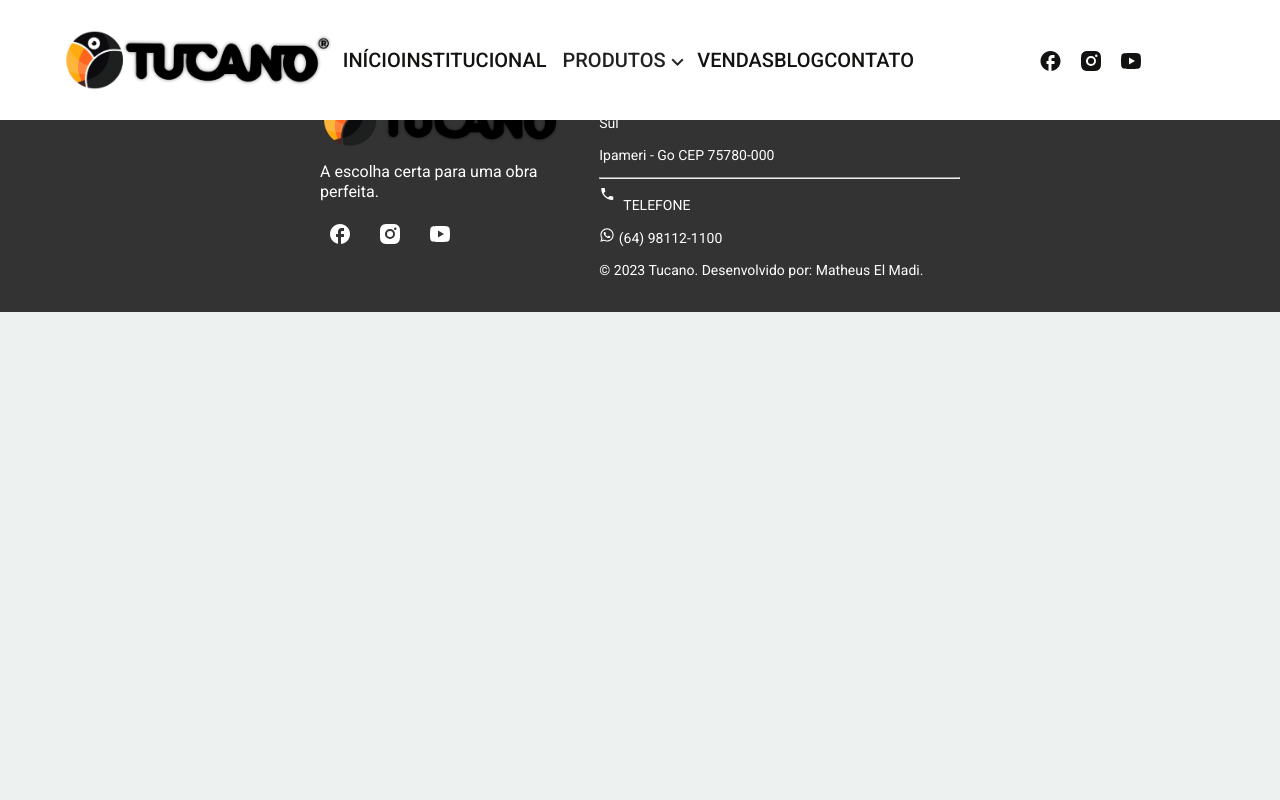
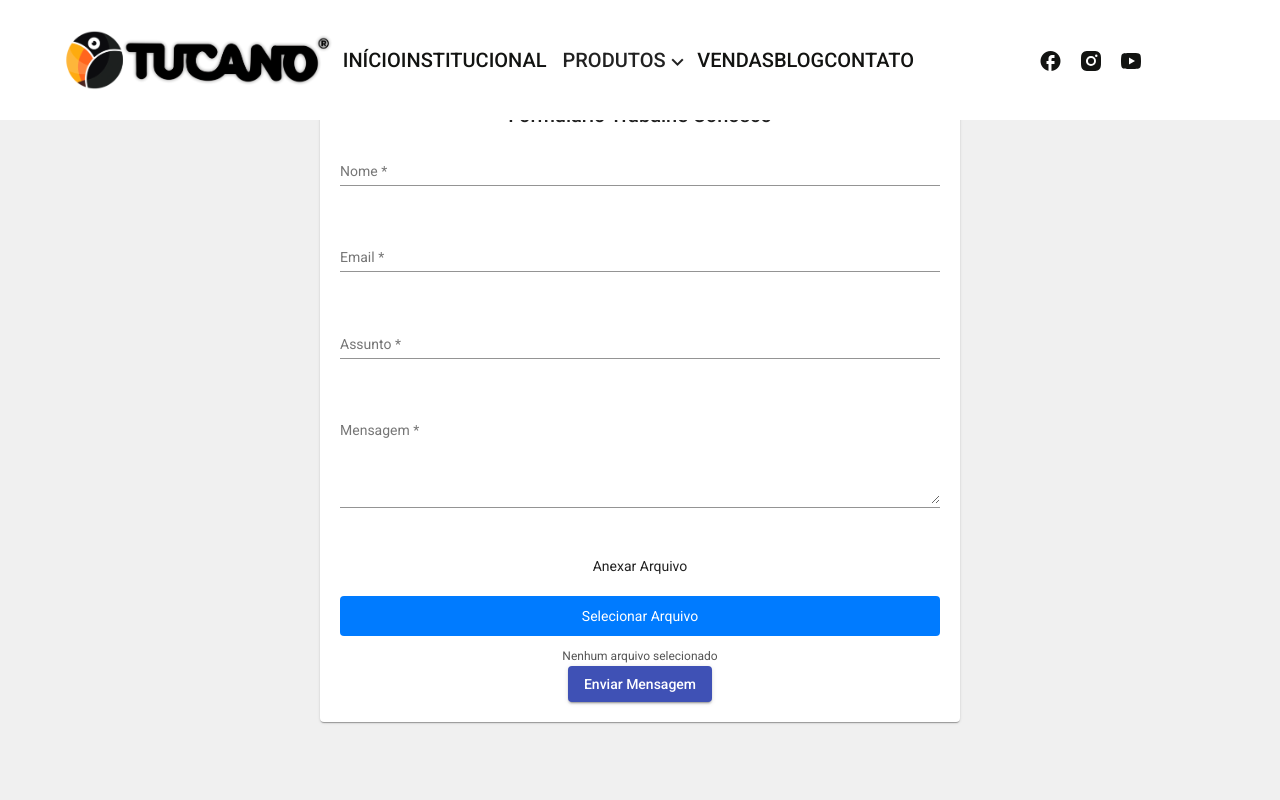
Before and after one commit to matheuselmadi/tucano, an Angular app: page /trabalhe-conosco in a window 1280 px wide. Shown: the top 800 px of the page. Built offline with nearby package versions, Linux system fonts and the light colour scheme; what ngx-slick-carousel would draw is missing.

Commit message:
Tela trabalhe conosco em desenvolvimento

```diff
--- a/src/app/app.module.ts
+++ b/src/app/app.module.ts
@@ -1,6 +1,7 @@
 import { NgModule } from '@angular/core';
 import { BrowserModule } from '@angular/platform-browser';
 import { BrowserAnimationsModule} from '@angular/platform-browser/animations'
+import { ReactiveFormsModule } from '@angular/forms';
 
 import {MatToolbarModule} from '@angular/material/toolbar';
 import {MatIconModule} from '@angular/material/icon';
@@ -65,7 +66,8 @@ import { TrabalheConoscoComponent } from './trabalhe-conosco/trabalhe-conosco.co
     MatDatepickerModule,
     MatNativeDateModule,
     SlickCarouselModule,
-    MatCardModule
+    MatCardModule,
+    ReactiveFormsModule
   ],
   providers: [],
   bootstrap: [AppComponent]
--- a/src/app/trabalhe-conosco/trabalhe-conosco.component.html
+++ b/src/app/trabalhe-conosco/trabalhe-conosco.component.html
@@ -1 +1,28 @@
-<p>trabalhe-conosco works!</p>
+<div class="form-container">
+    <mat-card class="form-card">
+        <h2>Formulário Trabalhe Conosco</h2>
+        <form [formGroup]="trabalheConoscoForm">
+            <mat-form-field>
+                <input matInput formControlName="nome" placeholder="Nome" required>
+            </mat-form-field>
+            <mat-form-field>
+                <input matInput formControlName="email" type="email" placeholder="Email" required>
+            </mat-form-field>
+            <mat-form-field>
+                <input matInput formControlName="assunto" placeholder="Assunto" required>
+            </mat-form-field>
+            <mat-form-field>
+                <textarea matInput formControlName="mensagem" placeholder="Mensagem" rows="5" required></textarea>
+            </mat-form-field>
+            <div class="file-input">
+                <mat-label class="mat-form-field-file-label">Anexar Arquivo</mat-label>
+                <label for="fileInput" class="file-input-label">Selecionar Arquivo</label>
+                <input id="fileInput" type="file" (change)="onFileSelected($event)" accept=".pdf,.doc,.docx,.jpg,.png"
+                    class="file-input-element">
+                <span class="selected-file-name">{{ selectedFile ? selectedFile.name : 'Nenhum arquivo selecionado'
+                    }}</span>
+            </div>
+            <button mat-raised-button color="primary" (click)="enviarMensagem()">Enviar Mensagem</button>
+        </form>
+    </mat-card>
+</div>
--- a/src/app/trabalhe-conosco/trabalhe-conosco.component.scss
+++ b/src/app/trabalhe-conosco/trabalhe-conosco.component.scss
@@ -0,0 +1,60 @@
+.form-container {
+    display: flex;
+    justify-content: center;
+    align-items: center;
+    height: 100vh;
+    background-color: #f0f0f0;
+  }
+
+  .form-card {
+    width: 600px;
+    padding: 20px;
+    text-align: center;
+    background-color: #ffffff;
+  }
+
+  .file-input {
+    margin-top: 20px;
+    display: flex;
+    flex-direction: column;
+  }
+
+  .mat-form-field {
+    width: 100%;
+    margin-bottom: 30px; /* Adicione o espaço desejado */
+  }
+
+  .file-input-element {
+    margin-top: 10px;
+  }
+
+  .selected-file-name {
+    color: #555;
+    margin-top: 5px;
+    font-size: 12px;
+  }
+
+  /* Estilo para o rótulo do botão de enviar arquivo */
+.file-input-label {
+    background-color: #007bff;
+    color: white;
+    padding: 10px 20px;
+    border-radius: 4px;
+    cursor: pointer;
+    transition: background-color 0.3s ease;
+    margin-bottom: 5px;
+  }
+
+  .file-input-label:hover {
+    background-color: #0056b3;
+  }
+
+  /* Esconder o input do tipo "file" */
+  .file-input-element {
+    display: none;
+  }
+
+  .mat-form-field-file-label{
+    margin-top: -20px;
+    margin-bottom: 20px;
+  }
--- a/src/app/trabalhe-conosco/trabalhe-conosco.component.ts
+++ b/src/app/trabalhe-conosco/trabalhe-conosco.component.ts
@@ -1,4 +1,5 @@
 import { Component } from '@angular/core';
+import { FormBuilder, FormGroup } from '@angular/forms';
 
 @Component({
   selector: 'app-trabalhe-conosco',
@@ -7,4 +8,29 @@ import { Component } from '@angular/core';
 })
 export class TrabalheConoscoComponent {
 
+  trabalheConoscoForm: FormGroup;
+  selectedFile: File | null = null;
+
+  constructor(private formBuilder: FormBuilder) {
+    this.trabalheConoscoForm = this.formBuilder.group({
+      nome: '',
+      email: '',
+      assunto: '',
+      mensagem: ''
+    });
+  }
+
+  onFileSelected(event: any): void {
+    this.selectedFile = event.target.files[0];
+  }
+
+  enviarMensagem(): void {
+    if (this.selectedFile) {
+      // Aqui você pode implementar a lógica para enviar o arquivo e os outros campos
+      console.log('Enviando arquivo:', this.selectedFile);
+    } else {
+      // Implemente a lógica de envio de mensagem sem anexo aqui
+    }
+  }
+
 }
--- a/src/app/vendas/vendas.component.scss
+++ b/src/app/vendas/vendas.component.scss
@@ -107,6 +107,7 @@
   grid-template-columns: repeat(auto-fill, minmax(300px, 1fr)); /* Define a largura das colunas */
   gap: 10px; /* Espaçamento entre as colunas e linhas */
   max-width: 750px;
+  overflow-x: hidden;
 //   grid-column-gap: 0px; /* Espaçamento menor entre as colunas */
 }
 
--- a/src/app/vendas/vendas.component.ts
+++ b/src/app/vendas/vendas.component.ts
@@ -249,6 +249,14 @@ export class VendasComponent implements OnInit {
       ]
 
     },
+    TO: {
+      departamento: 'Departamento Comercial',
+      numeroTelefone: '(64) 3491-5388',
+      vendedores: [
+        { nome: 'Não temos vendedores neste estado.', empresa: '', numero: '64 98112-1100', email: '', url: 'https://api.whatsapp.com/send/?phone=55464981121100&text&type=phone_number&app_absent=0', cidade: '' }
+      ]
+
+    },
     // Adicione mais estados e vendedores conforme necessário
   };
 
```
